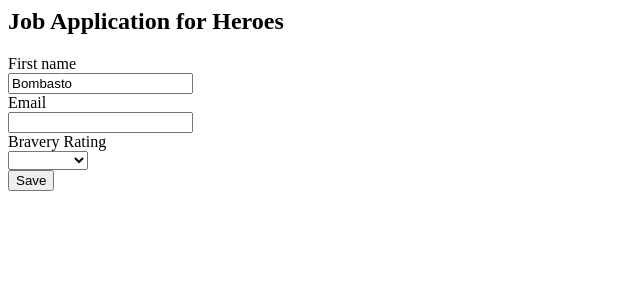
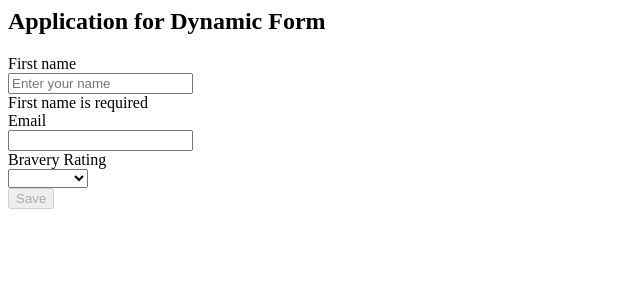
Before and after one commit to meetmahajan/angular-generic-dynamic-form-component, an Angular app: page / in a window 1280 px wide. Shown: the top 300 px of the page, without its empty margins (0-640 px from the left). Built offline with nearby package versions, Linux system fonts and the light colour scheme.

Commit message:
placeholder added to elements

```diff
--- a/src/app/app.component.html
+++ b/src/app/app.component.html
@@ -1,4 +1,4 @@
 <div>
-    <h2>Job Application for Heroes</h2>
+  <h2>Application for Dynamic Form</h2>
     <app-dynamic-form [elementAttributes]="elementAttribute"></app-dynamic-form>
   </div>
--- a/src/app/dynamic-element-form/dynamic-element-form.component.html
+++ b/src/app/dynamic-element-form/dynamic-element-form.component.html
@@ -4,7 +4,7 @@
     <div [ngSwitch]="elementAttributes.controlType">
 
       <input *ngSwitchCase="'textbox'" [formControlName]="elementAttributes.key"
-              [id]="elementAttributes.key" [type]="elementAttributes.type">
+              [id]="elementAttributes.key" [placeholder]="elementAttributes.placeholder" [type]="elementAttributes.type">
 
       <select [id]="elementAttributes.key" *ngSwitchCase="'dropdown'" [formControlName]="elementAttributes.key">
         <option *ngFor="let opt of elementAttributes.options" [value]="opt.key">{{opt.value}}</option>
--- a/src/app/element-attribute.service.ts
+++ b/src/app/element-attribute.service.ts
@@ -27,7 +27,8 @@ export class ElementAttributeService {
       new ElementTextbox({
         key: 'firstName',
         label: 'First name',
-        value: 'Bombasto',
+        placeholder: 'Enter your name',
+        value: '',
         required: true,
         order: 1
       }),
--- a/src/app/element-attribute.ts
+++ b/src/app/element-attribute.ts
@@ -10,6 +10,7 @@ export class ElementAttribute<T> {
   key: string;
   label: string;
   required: boolean;
+  placeholder: string;
   order: number;
   controlType: string;
 
@@ -22,6 +23,7 @@ export class ElementAttribute<T> {
     key?: string,
     label?: string,
     required?: boolean,
+    placeholder?: string,
     order?: number,
     controlType?: string
   } = {}) {
@@ -29,6 +31,7 @@ export class ElementAttribute<T> {
     this.key = options.key || '';
     this.label = options.label || '';
     this.required = !!options.required;
+    this.placeholder = options.placeholder === undefined ? '' : options.placeholder;
     this.order = options.order === undefined ? 1 : options.order;
     this.controlType = options.controlType || '';
   }
```
